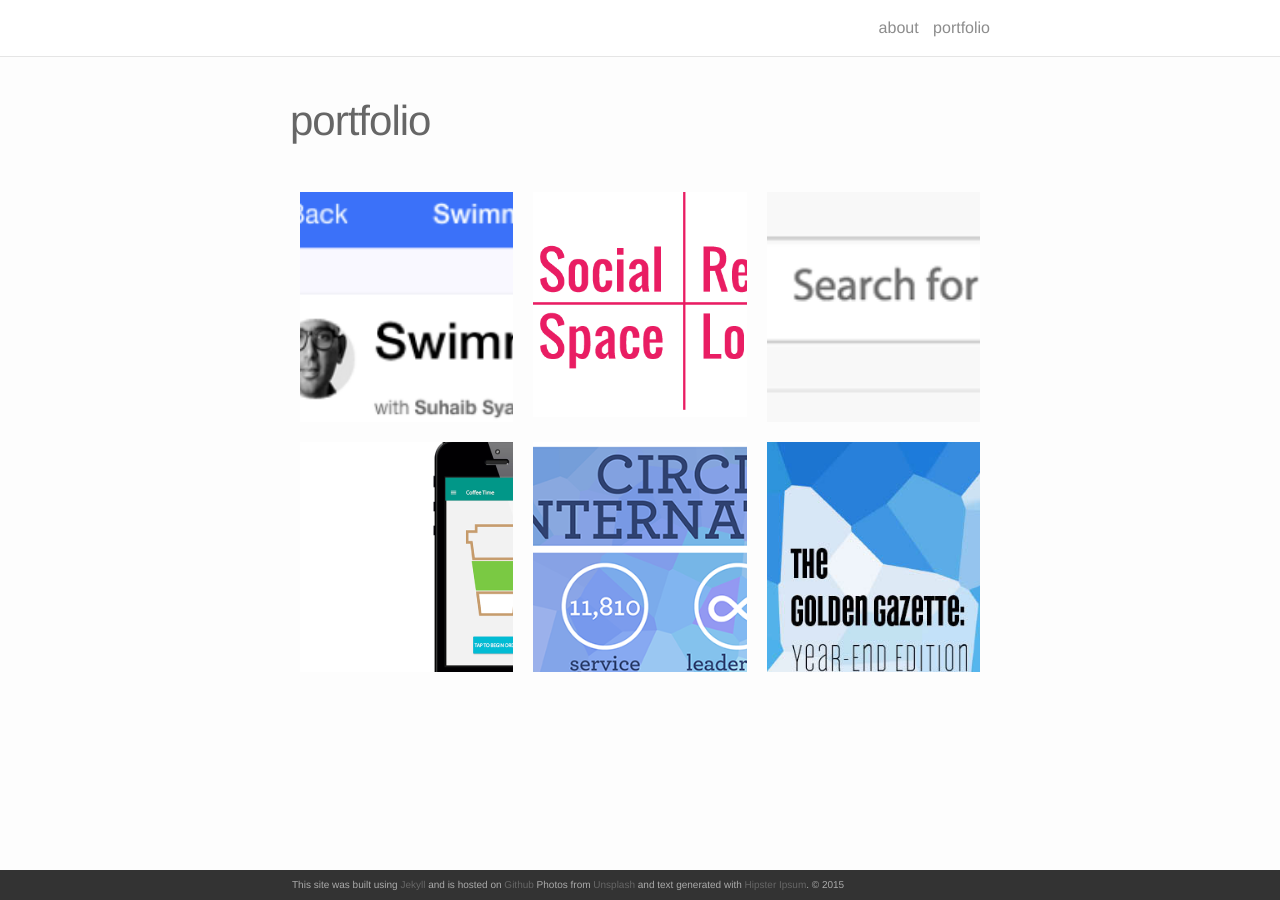
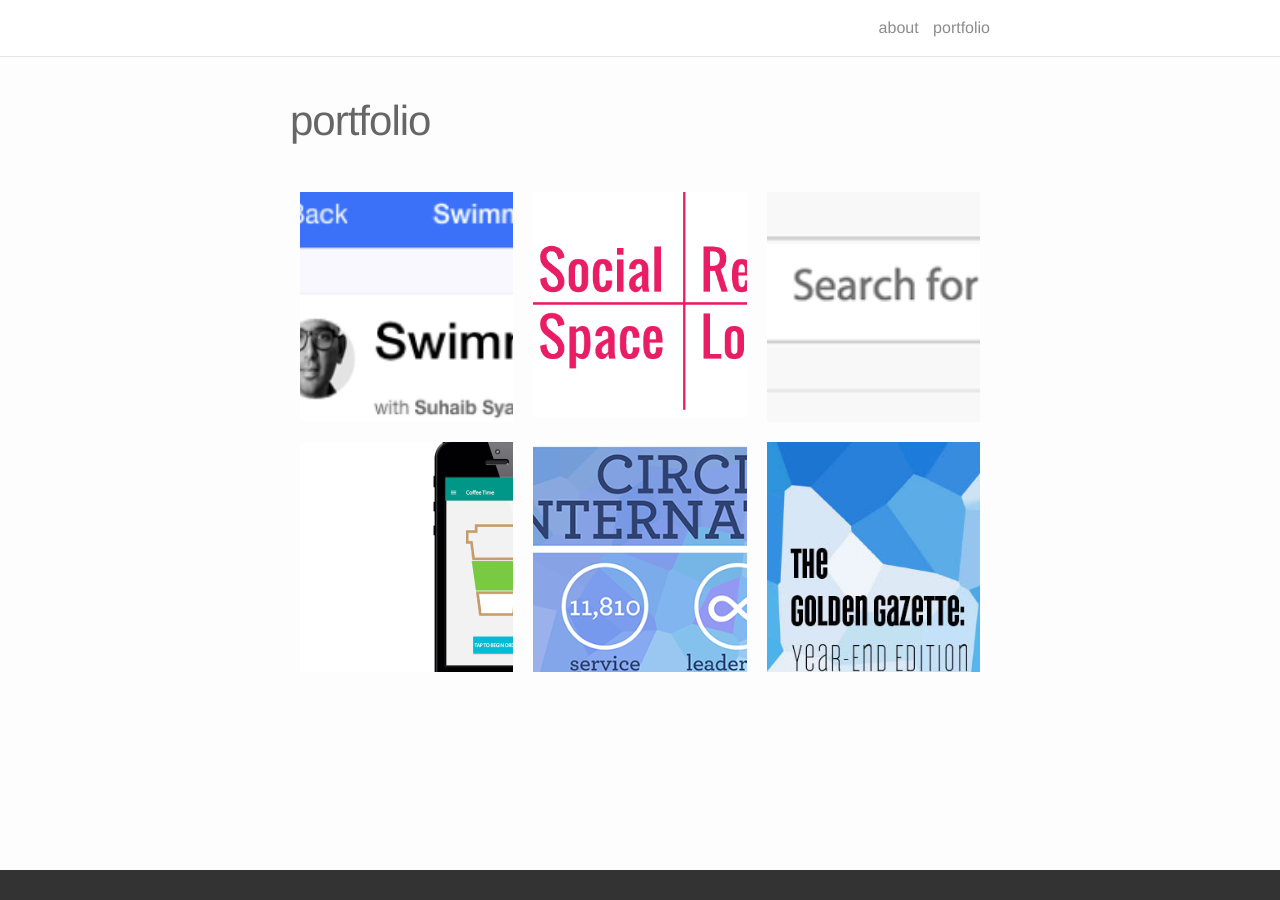
Before and after one commit to robrodz/robrodz.github.io, a Jekyll site: the page built from portfolio.md, in a window 1280 px wide. Built offline with Jekyll 4.4.1, drawn with Linux system fonts in a browser that asks for light colours; nearby versions of some CDN libraries.

Commit message:
removed footer

```diff
--- a/_includes/footer.html
+++ b/_includes/footer.html
@@ -1,7 +1,7 @@
 <footer class="site-footer">
 
-  <div class="wrapper">
+  <!-- <div class="wrapper">
   	<p>This site was built using <a href="http://jekyllrb.com" target="_blank">Jekyll</a> and is hosted on <a href="https://github.com" target="_blank">Github</a> Photos from <a href="https://unsplash.com" target="_blank">Unsplash</a> and text generated with <a href="http://hipsum.co" target="_blank">Hipster Ipsum</a>. &#169; 2015</p>
-  </div>
+  </div> -->
 
 </footer>
```
